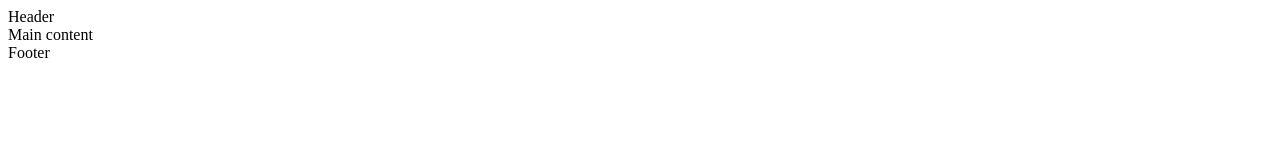
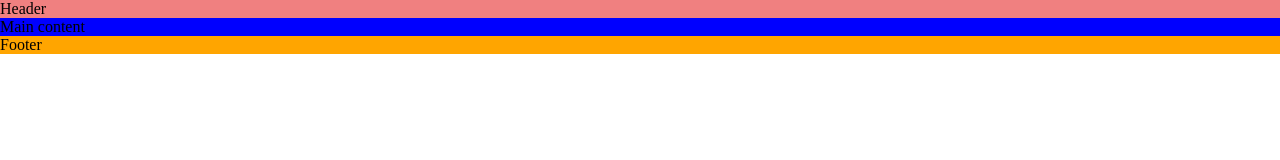
Before and after one commit to NorfolkTate/loverunning1, a plain HTML site: page index.html in a window 1280 px wide. Drawn offline with Linux system fonts and the light colour scheme.

Commit message:
add basic css style

```diff
--- /dev/null
+++ b/assets/css/style.css
@@ -0,0 +1,14 @@
+/*asterisk wildcard selector to override default browser styles*/
+* { padding:0;
+    margin:0;
+    box-sizing: border-box;
+}
+
+/*header*/
+header {background-color: lightcoral;}
+
+/*main*/
+main {background-color: blue;}
+
+/*footer*/
+footer {background-color: orange;}
--- a/index.html
+++ b/index.html
@@ -33,6 +33,8 @@
       sizes="16x16"
       href="assets/favicon/favicon-16x16.png"
     />
+    <!--css stylesheet-->
+    <link rel="stylesheet" href="assets/css/style.css" />
   </head>
   <body>
     <!--header-->
```
